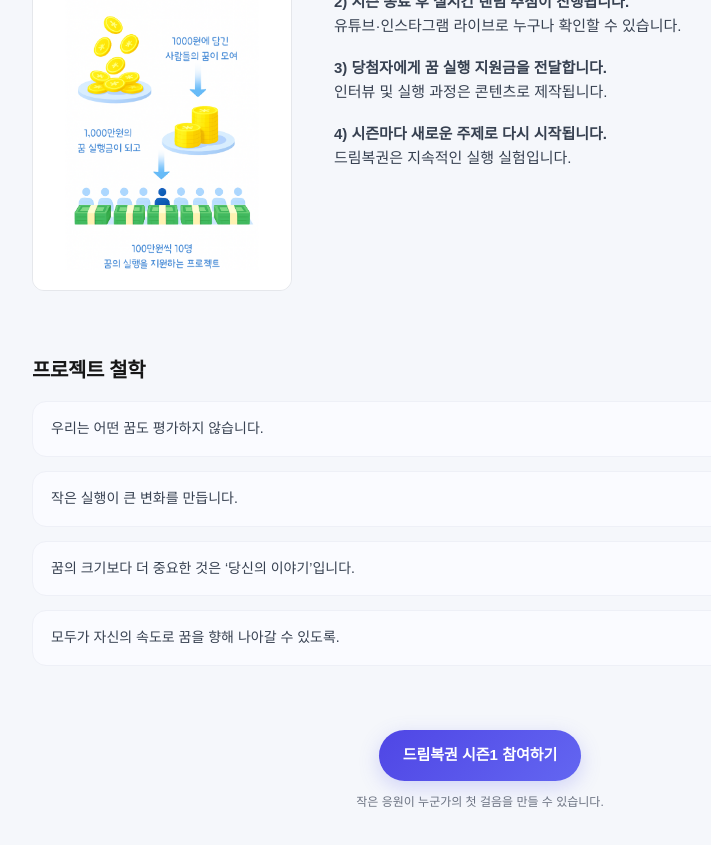
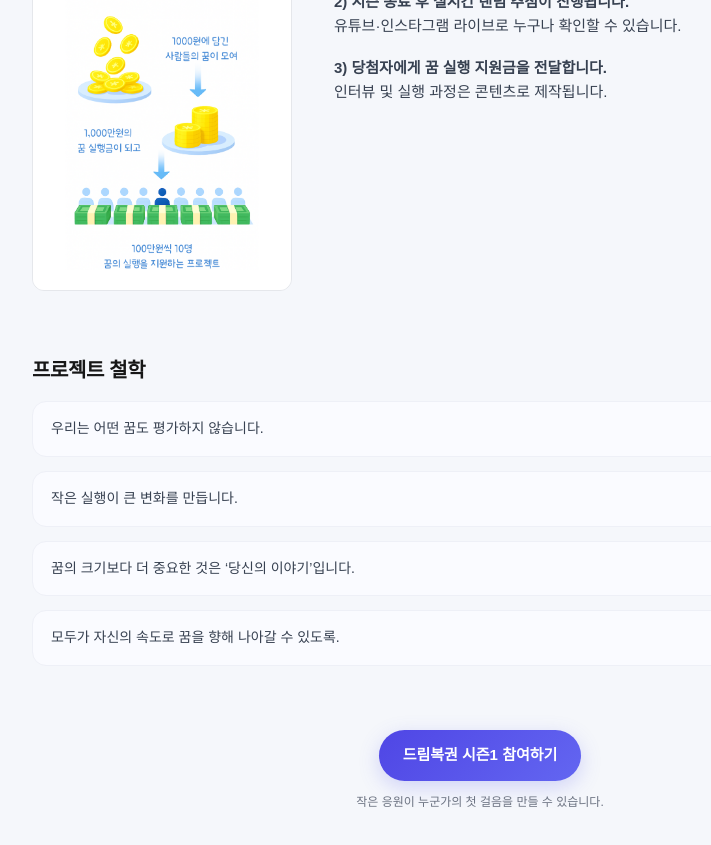
Before and after one commit to mrexfluencer-oss/dream_lotto_1119, a Next.js app: page /project in a window 1280 px wide. Shown: the part 1020-1865 px from the top of the page, without its empty margins (160-871 px from the left). Built offline with nearby package versions, Linux system fonts and the light colour scheme; no server answers.

Commit message:
시즌제 설명 제외

```diff
--- a/app/project/page.tsx
+++ b/app/project/page.tsx
@@ -220,10 +220,7 @@ export default function ProjectPage() {
         인터뷰 및 실행 과정은 콘텐츠로 제작됩니다.
       </li>
 
-      <li style={{ fontSize: "15px", color: "#374151", lineHeight: 1.6 }}>
-        <strong>4) 시즌마다 새로운 주제로 다시 시작됩니다.</strong><br />
-        드림복권은 지속적인 실행 실험입니다.
-      </li>
+
     </ol>
   </div>
 </section>
```
